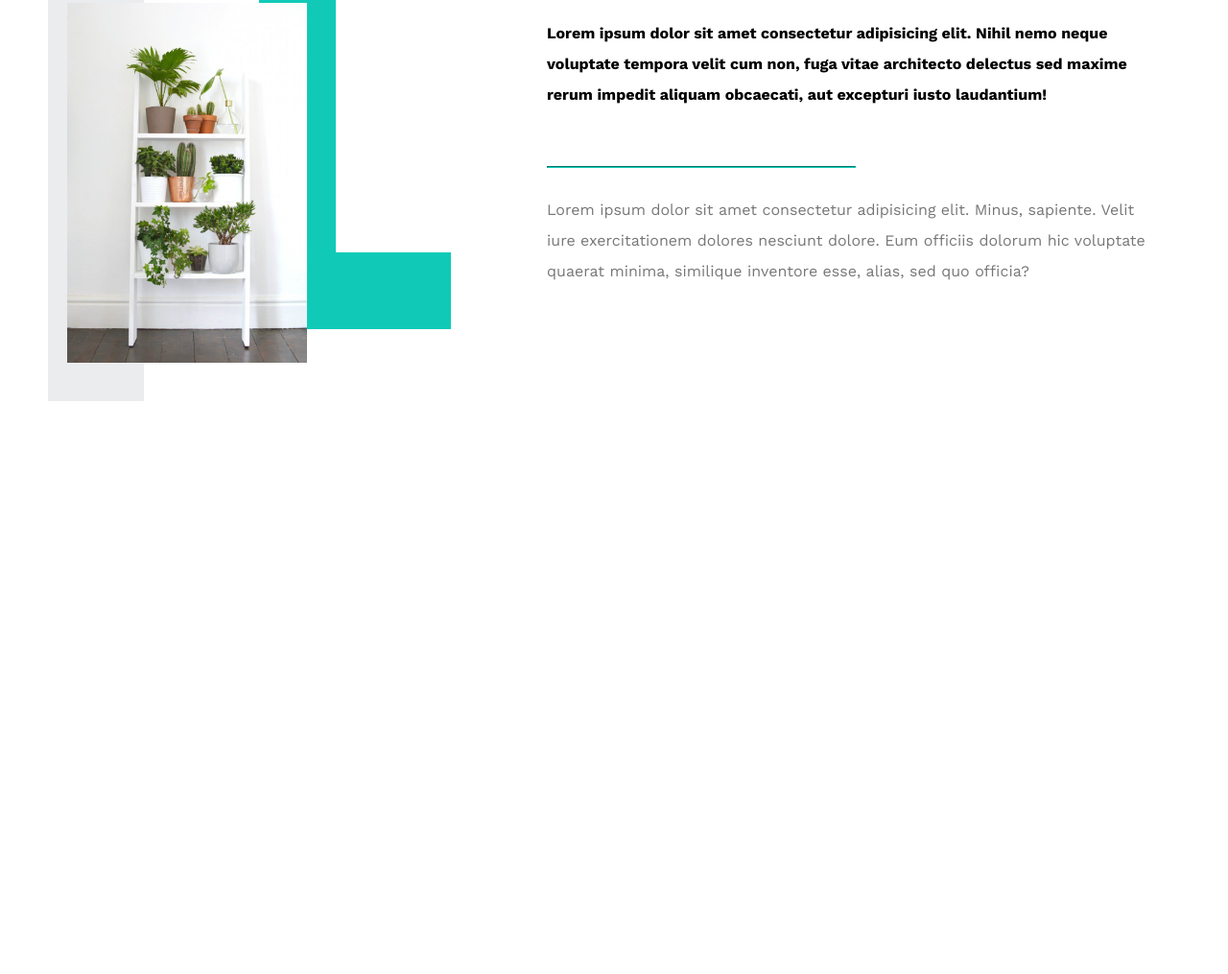
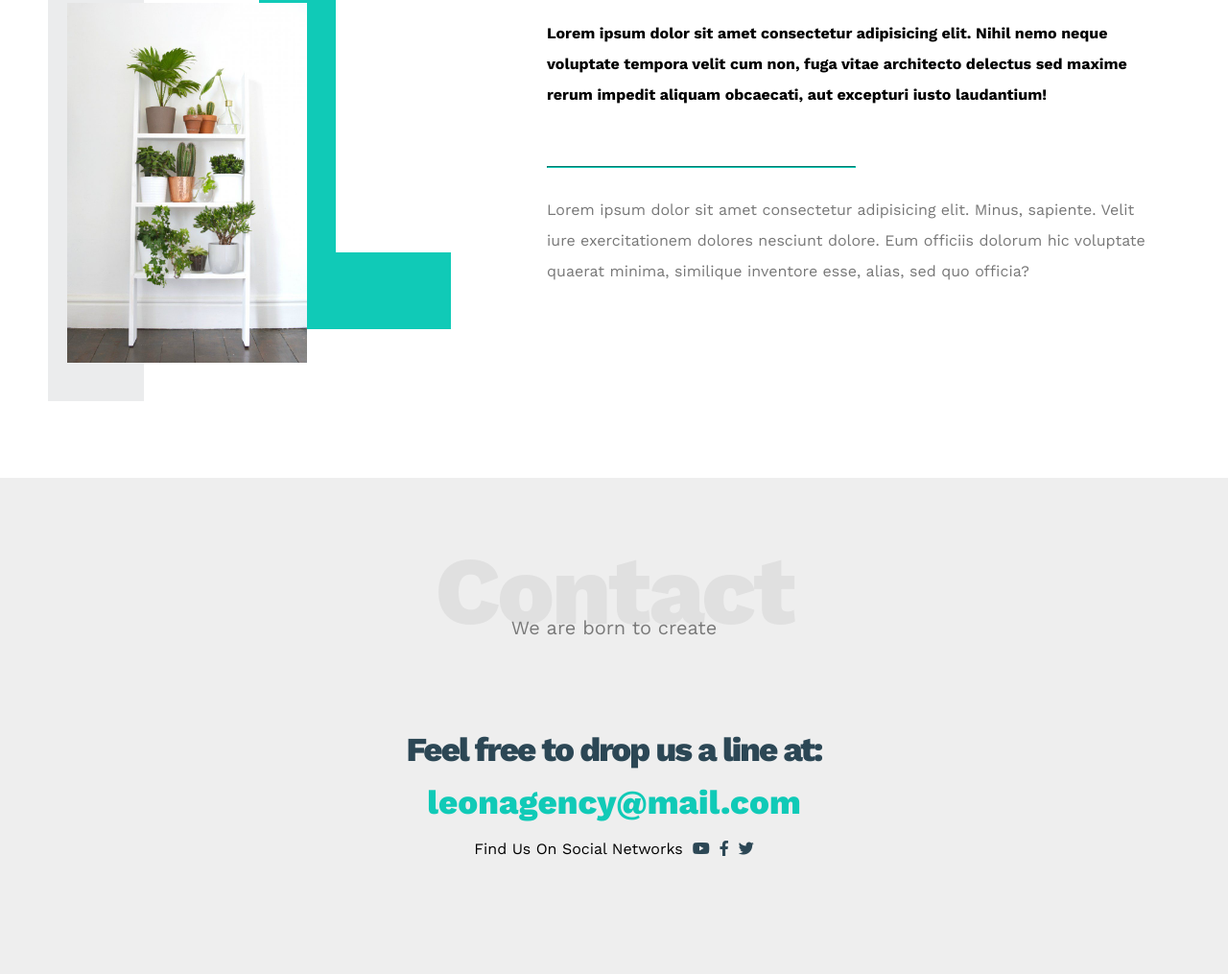
Before and after one commit to rezk308/template-one, a plain HTML site: page index.html in a window 1280 px wide. Shown: the part 2978-3993 px from the top of the page at 96% size. Before the commit the page ends 3476 px from the top, so only its background shows below. Drawn offline with nearby package versions, Linux system fonts and the light colour scheme.

Commit message:
creating Contact section

```diff
--- a/css/leon.css
+++ b/css/leon.css
@@ -363,3 +363,45 @@ div.services div.services-content div.srv {
   color: #777;
 }
 /* About section */
+/* Contact section */
+.contact {
+  padding-top: var(--section-padding);
+  padding-bottom: var(--section-padding);
+  background-color: var(--section-background);
+}
+.contact .info {
+  padding-top: var(--section-padding);
+  padding-bottom: var(--section-padding);
+  text-align: center;
+}
+.contact .info .label {
+  font-size: 35px;
+  font-weight: 800;
+  color: var(--secondary-color);
+  letter-spacing: -2px;
+  margin-bottom: 15px;
+}
+.contact .info .link {
+  display: block;
+  font-size: 35px;
+  font-weight: 800;
+  color: var(--main-color);
+  text-decoration: none;
+}
+.contact .info .social {
+  display: flex;
+  justify-content: center;
+  margin-top: 20px;
+  font-size: 16px;
+}
+.contact .info .social i {
+  margin-left: 10px;
+  color: var(--secondary-color);
+}
+@media (max-width: 767px) {
+  .contact .info .label,
+  .contact .info .link {
+    font-size: 25px;
+  }
+}
+/* Contact section */
--- a/index.html
+++ b/index.html
@@ -182,5 +182,22 @@
         </div>
     </div>
     <!-- End About -->
+    <div class="contact">
+        <div class="container">
+            <h2 class="special-heading">Contact</h2>
+            <p>We are born to create</p>
+            <div class="info">
+                <p class="label">Feel free to drop us a line at:</p>
+                <a href="mailto:leonagency@mail.com?subject=Contact" class="link">leonagency@mail.com</a>
+                <div class="social">
+                    Find Us On Social Networks
+                    <i class="fab fa-youtube"></i>
+                    <i class="fab fa-facebook-f"></i>
+                    <i class="fab fa-twitter"></i>
+                </div>
+            </div>
+        </div>
+    </div>
+      <!-- End Contact -->
 </body>
 </html>
```
